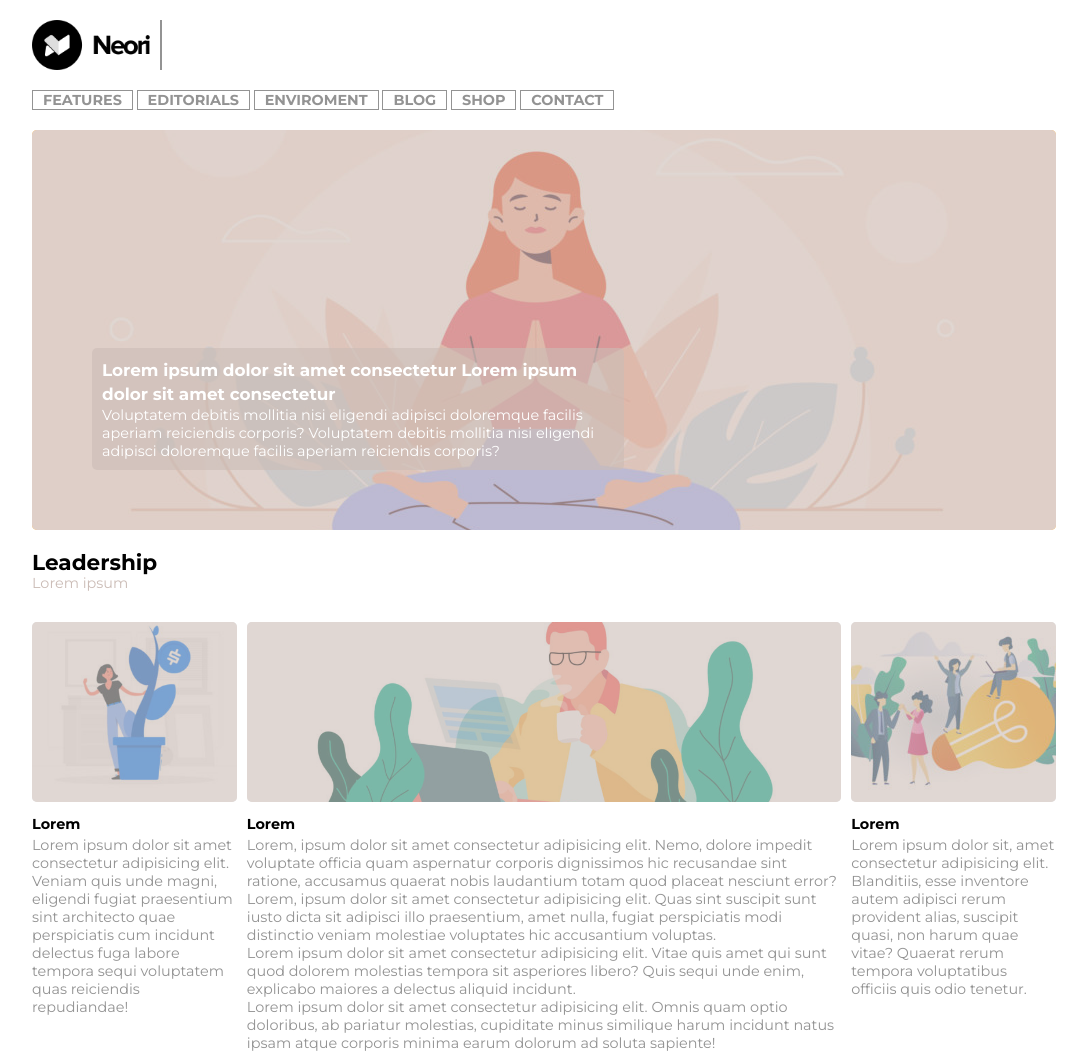
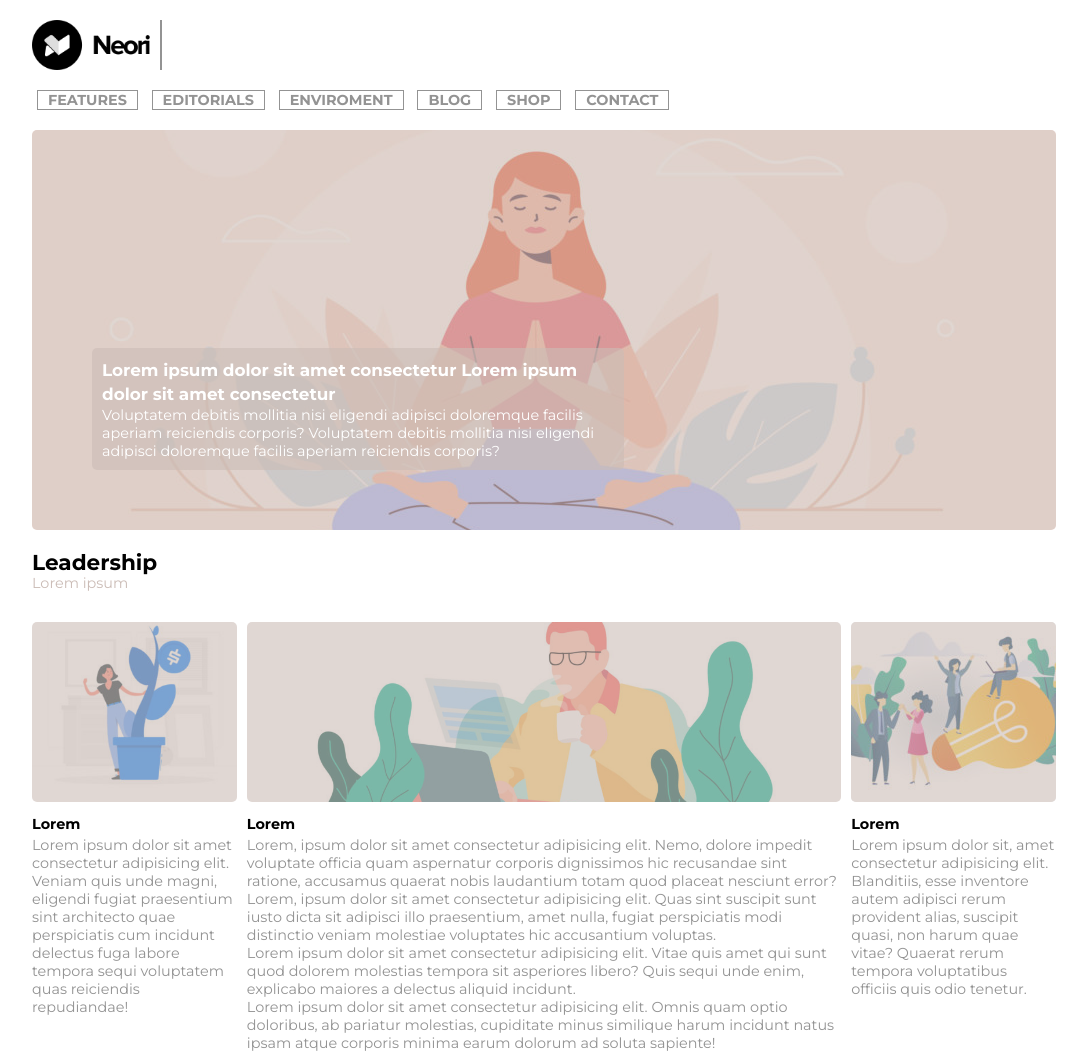
Before and after one commit to didebbo/htmlcss-wp, a plain HTML site: page index.html in a window 1280 px wide. Shown: the top 1055 px of the page, without its empty margins (96-1183 px from the left). Drawn offline with Linux system fonts and the light colour scheme.

Commit message:
fixed menu link

```diff
--- a/css/style.css
+++ b/css/style.css
@@ -64,9 +64,15 @@ header .logo img {
 
 header nav ul li {
     display: inline-block;
-    margin-top: 20px;
+    margin: 20px 5px 0px;
     border: 1px solid #939393;
-    padding: 0px 10px;
+}
+
+header nav ul li a {
+    text-decoration: none;
+    text-transform: uppercase;
+    font-weight: bold;
+    padding: 10px;
 }
 
 header nav ul li:hover{
@@ -77,11 +83,6 @@ header nav ul li:hover a {
     color: #fff;
 }
 
-header nav ul li a {
-    text-decoration: none;
-    text-transform: uppercase;
-    font-weight: bold;
-}
 
 /* Main */
 
```
